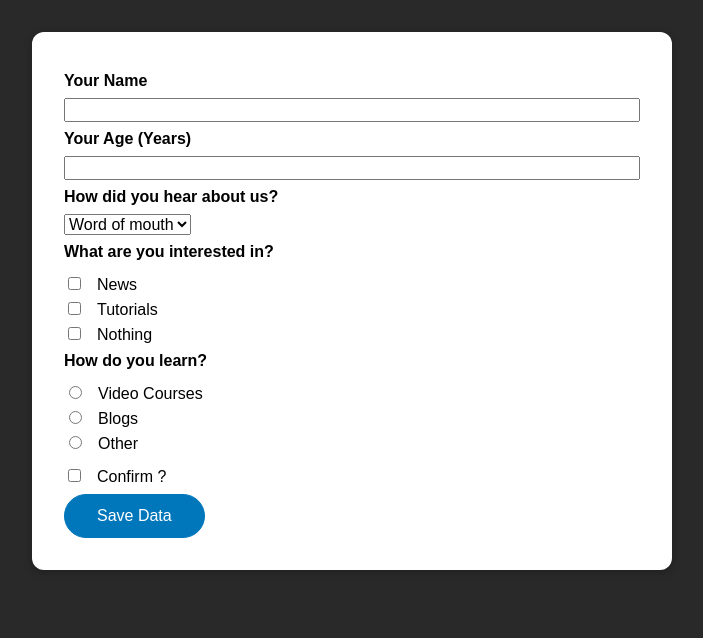
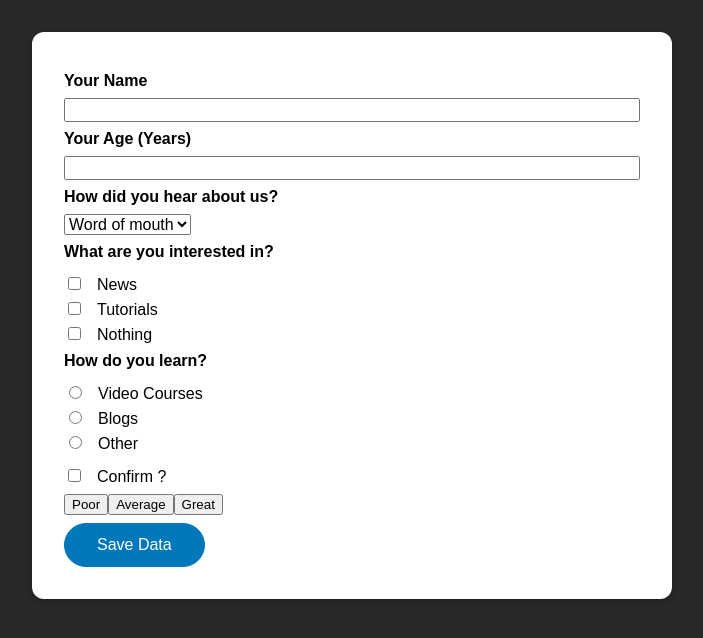
Before and after one commit to DenisPepper/vue-max-forms, a Vue app: page / in a window 1280 px wide. Shown: the top 638 px of the page, without its empty margins (288-991 px from the left). Built offline with nearby package versions, Linux system fonts and the light colour scheme; the HTML template or start-up script is replaced by a standard one.

Commit message:
Добавит пример связки v-model с Кастомным компонентом

```diff
--- /dev/null
+++ b/src/components/RatingControl.vue
@@ -0,0 +1,42 @@
+<template>
+  <ul>
+    <li>
+      <button :class="{ active: modelValue === 'poor' }" type="button" @click="setActive('poor')">Poor</button>
+    </li>
+    <li>
+      <button :class="{ active: modelValue === 'average' }" type="button" @click="setActive('average')">Average</button>
+    </li>
+    <li>
+      <button :class="{ active: modelValue === 'great' }" type="button" @click="setActive('great')">Great</button>
+    </li>
+  </ul>
+</template>
+
+<script>
+export default {
+  // этот проп нужно установить для привязки v-model
+  // к пользовтаельскому компоненту RatingControl
+  props: ['modelValue'],
+  // это событие нужно указать для привязки v-model
+  // к пользовтаельскому компоненту RatingControl
+  emits: ['update:modelValue'],
+  methods: {
+    setActive(value) {
+      this.$emit('update:modelValue', value);
+    },
+  },
+};
+</script>
+
+<style scoped>
+.active {
+  background-color: chocolate;
+}
+
+ul {
+  list-style: none;
+  margin: 0.5rem 0;
+  padding: 0;
+  display: flex;
+}
+</style>
--- a/src/components/TheForm.vue
+++ b/src/components/TheForm.vue
@@ -58,6 +58,10 @@
       <input v-model="confirm" type="checkbox" name="confirm" id="confirm" />
       <label for="confirm">Confirm ?</label>
     </div>
+    <div class="form-control">
+      <!-- привязка v-model к кастомному компоненту -->
+      <RatingControl v-model="rating" />
+    </div>
     <div>
       <button>Save Data</button>
     </div>
@@ -65,6 +69,8 @@
 </template>
 
 <script>
+import RatingControl from './RatingControl.vue';
+
 const init = {
   userName: '',
   userAge: null,
@@ -72,9 +78,11 @@ const init = {
   interest: [],
   how: null,
   confirm: false,
+  rating: null,
 };
 
 export default {
+  components: { RatingControl },
   data() {
     return {
       userName: init.userName,
@@ -83,6 +91,7 @@ export default {
       interest: init.interest,
       how: init.how,
       confirm: init.confirm,
+      rating: init.rating,
     };
   },
   methods: {
@@ -93,6 +102,7 @@ export default {
       this.interest = init.interest;
       this.how = init.how;
       this.confirm = init.confirm;
+      this.rating = init.rating;
     },
     submit() {
       const data = {
@@ -102,6 +112,7 @@ export default {
         interest: this.interest,
         how: this.how,
         confirm: this.confirm,
+        rating: this.rating,
       };
       console.log(data);
       this.clear();
```
